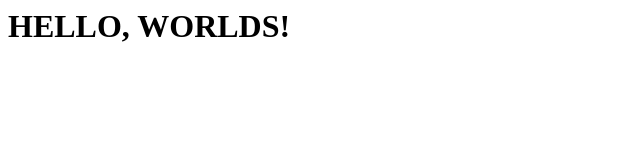
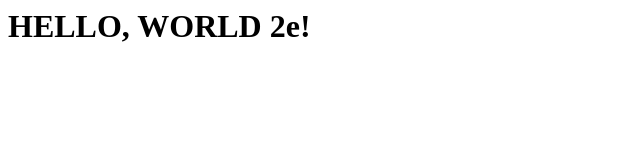
Before and after one commit to twohyjr/docker_helloworld, a plain HTML site: page web/index.html in a window 1280 px wide. Shown: the full height of the page, 0-640 px from the left. Drawn offline with Linux system fonts and the light colour scheme.

Commit message:
trying without the other stuff

```diff
--- a/web/index.html
+++ b/web/index.html
@@ -1 +1 @@
-<h1>HELLO, WORLDS!</h1>
+<h1>HELLO, WORLD 2e!</h1>
```
Also changed, not shown: 1 other file.
